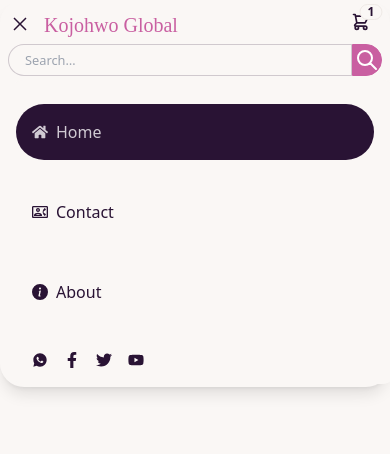
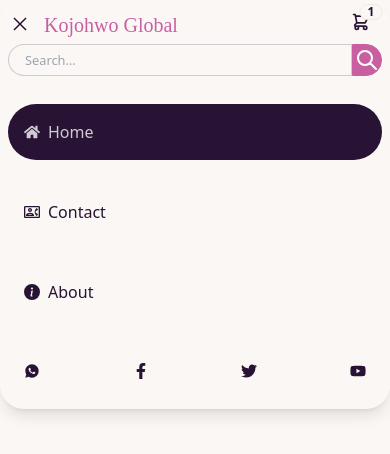
Before and after one commit to emuobopleasure/KojohwoGlobal-store, a React (Create React App) app: page / in a window 390 px wide. Both pictures are taken after a click on the button 20 px from the left and 24 px from the top of the page. Shown: the top 454 px of the page. Built offline with nearby package versions, Linux system fonts and the light colour scheme; a web font is replaced by a local one.

Commit message:
Improved the user interface of the mobile menu for landscape mode.

```diff
--- a/src/components/Header.js
+++ b/src/components/Header.js
@@ -120,8 +120,8 @@
                     {/* |===============search form===========| */}
                     <SearchForm formStyle='w-full my-[0.25rem] bg-[btnColor]' inputStyle='h-[2rem] md:h-[2.2rem] lg:h-[2.3rem] focus:outline-transparent text-[0.8rem] py-[3px]' btnStyle='w-[1.9rem] md:w-[2.2rem] min-h-[2rem] h-[2rem] md:min-h-[2.2rem] md:h-[2.2rem] lg:min-h-[2.3rem] lg:h-[2.3rem]' />
                     {/* !================mobile menu========! */}
-                    <div className={showMenu ? 'hamburger-menu' : 'hidden'}>
-                        <ul tabIndex={0} className="menu menu-vertical leading-10 text-[1rem] gap-[1.5rem] dropdown-content p-2 pt-[1.5rem] pr-6 bg-base-100 rounded-box w-screen h-auto overflow-scroll z-10 onrotate:h-[60vh] onrotate:overflow-scroll">
+                    <div className={showMenu ? 'hamburger-menu w-full' : 'hidden'}>
+                        <ul tabIndex={0} className="menu pl-0 pr-0 menu-vertical leading-10 text-[1rem] gap-[1.5rem] dropdown-content pt-[1.5rem] bg-base-100 rounded-box w-screen h-auto z-10 landscape:h-[60vh]">
                             {/* <li>
                                 <div className='theme-toggle-icons cursor-pointer'>
                                     <span className="moon-icon hidden">
@@ -139,7 +139,7 @@
                                 </div>
                             </li> */}
                             <li>
-                                <NavLink to='/'>
+                                <NavLink to='/' className='mobile-nav-link landscape:bg-[#c9c4c4]'>
                                     <span>
                                         <FaHome />
                                     </span>
@@ -147,7 +147,7 @@
                                 </NavLink>
                             </li>
                             <li>
-                                <NavLink to='/contactus'>
+                                <NavLink to='/contactus' className='mobile-nav-link landscape:bg-[#c9c4c4]'>
                                     <span>
                                         <MdOutlineContactPhone />
                                     </span>
@@ -155,7 +155,7 @@
                                 </NavLink>
                             </li>
                             <li>
-                                <NavLink to='/aboutus'>
+                                <NavLink to='/aboutus' className='mobile-nav-link landscape:bg-[#c9c4c4]'>
                                     <span>
                                         <BsInfoCircleFill />
                                     </span>
@@ -163,7 +163,7 @@
                                 </NavLink>
                             </li>
                             <li>
-                                <div className='social-links flex gap-4 px-4 cursor-default'>
+                                <div className='social-links flex gap-4 px-4 cursor-default' className='mobile-nav-link landscape:bg-[#c9c4c4] h-[3.4rem] flex items-center justify-between'>
                                     <NavLink to=''>
                                         <RiWhatsappFill />
                                     </NavLink>
```
